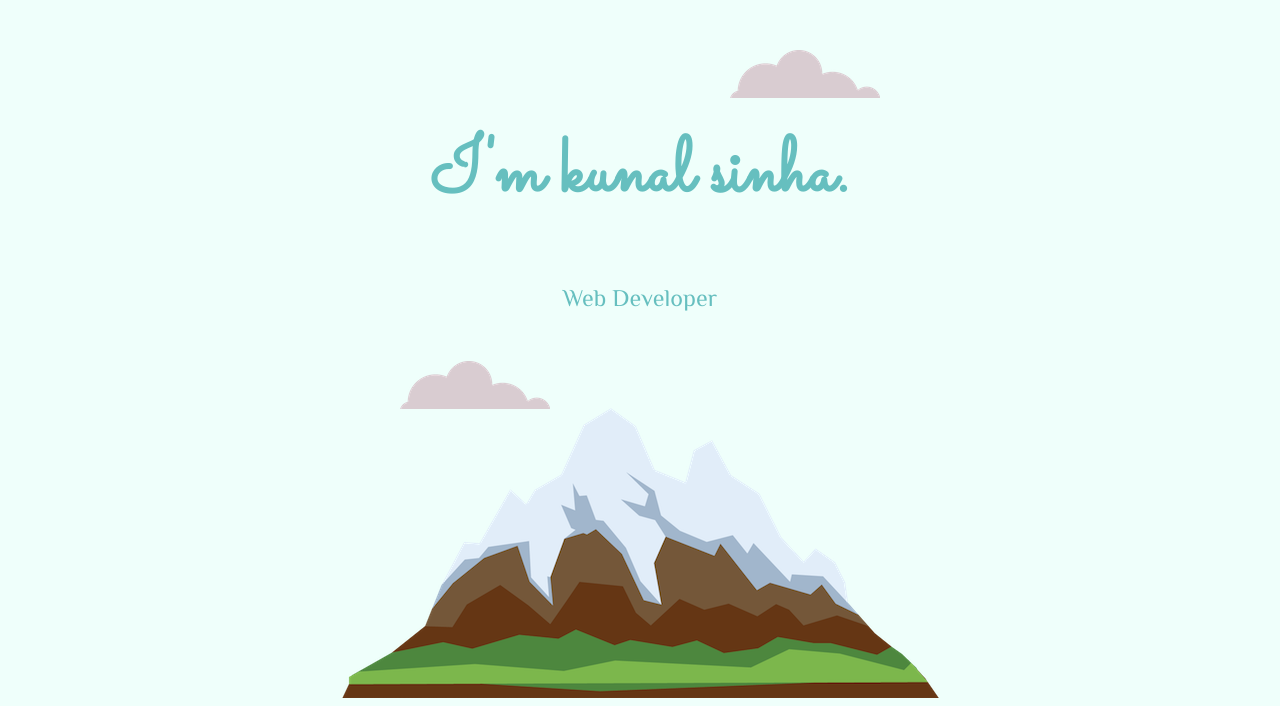
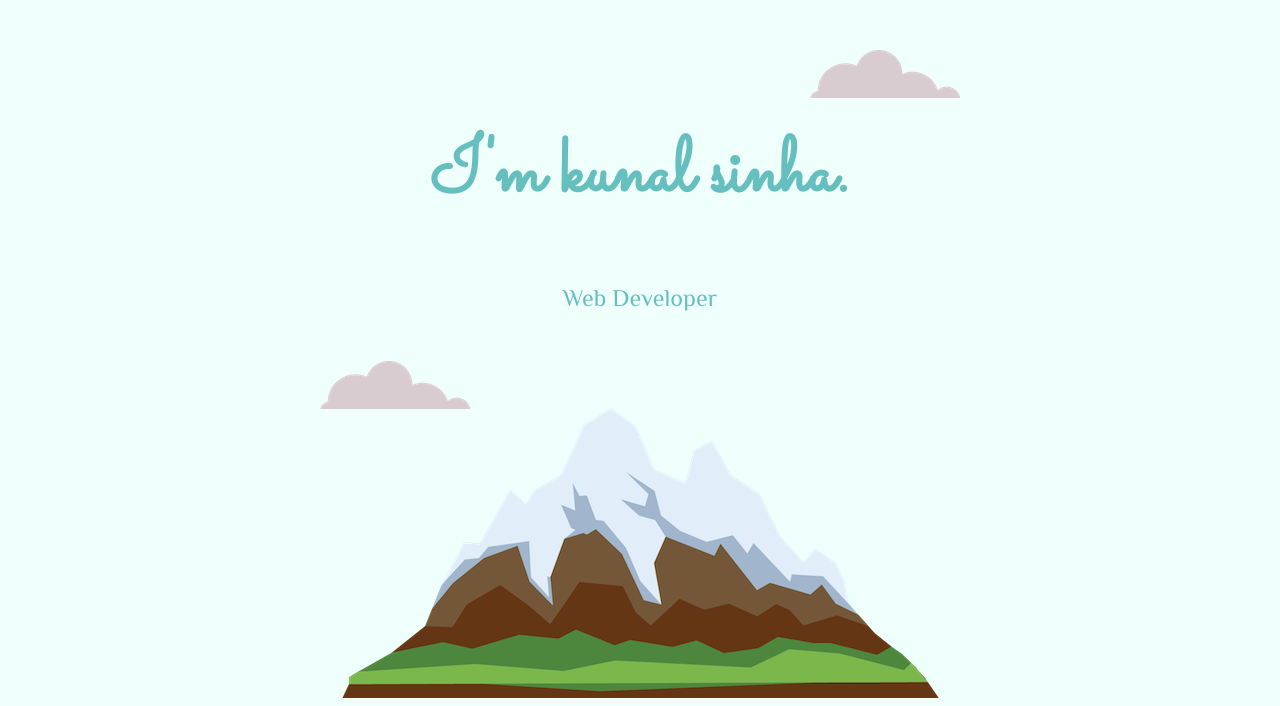
Before and after one commit to ritiknandre/1st-wbsite, a plain HTML site: page index.html in a window 1280 px wide. Shown: the top 706 px of the page. Drawn offline with Linux system fonts and the light colour scheme; grey boxes are pictures that could not be loaded.

Commit message:
Update style.css

```diff
--- a/css/style.css
+++ b/css/style.css
@@ -45,12 +45,12 @@ a{
 }
 .cl-1{
   position: absolute;
-  right:400px;
+  right:25%;
   top: 50px;
 }
 .cl-2{
   position: absolute;
-  left: 400px;
+  left: 25%;
   bottom:300px;
 }
 .skill-row{
```
